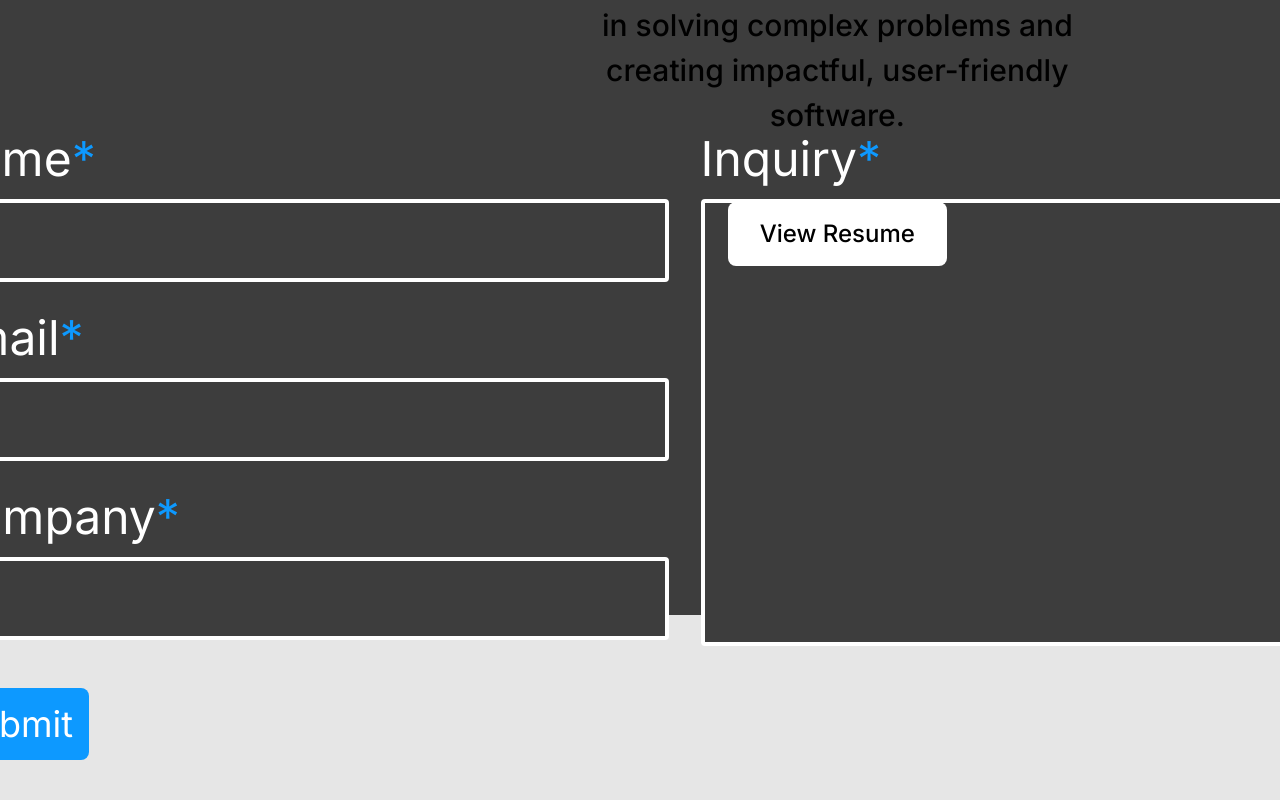
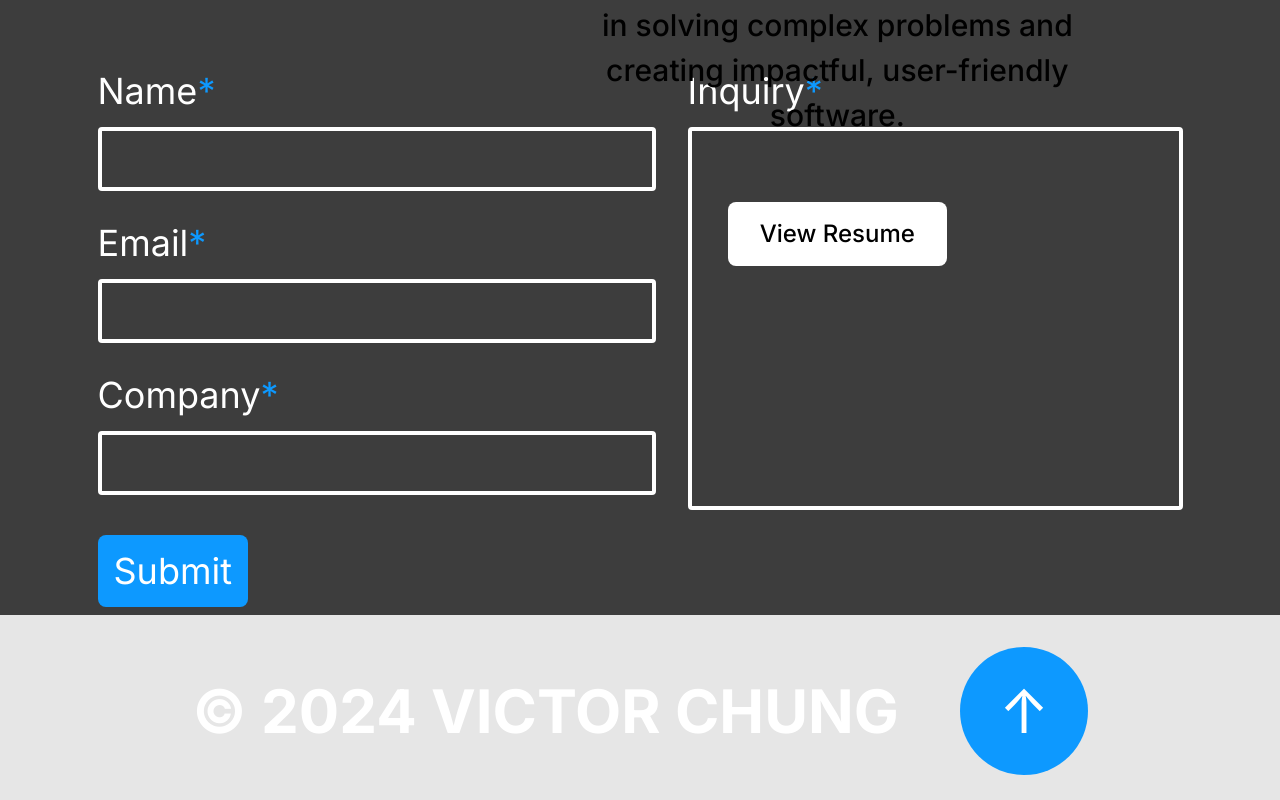
Before and after one commit to TheVicBro/portfolio, a Next.js app: page / in a window 1280 px wide. Shown: the part 3740-4540 px from the top of the page. After the commit the page ends 4515 px from the top, so only its background shows below. Built offline with nearby package versions, Linux system fonts and the light colour scheme.

Commit message:
1080p responsiveness changes for About page

```diff
--- a/src/app/page.tsx
+++ b/src/app/page.tsx
@@ -412,7 +412,7 @@ export default function Home() {
         </div>
         <form onSubmit={handleSubmit}>
           <div>
-            <div className="mt-32 flex text-white text-5xl space-x-8 h-full">
+            <div className="5xl:mt-32 mt-16 flex text-white 5xl:text-5xl text-4xl space-x-8 h-full">
               <div className="flex flex-col">
                 <div>
                   <div>
@@ -482,13 +482,13 @@ export default function Home() {
             </div>
           </div>
           <motion.button
-            className="bg-skyblue text-4xl text-white rounded-lg my-12 p-4" type="submit"
+            className="bg-skyblue text-4xl text-white rounded-lg 5xl:my-12 my-10 p-4" type="submit"
             whileTap={{ scale: 0.85 }}
           >
             Submit
           </motion.button>
         </form>
-        <div className="flex items-center justify-between w-full mt-12">
+        <div className="flex items-center justify-between w-full 5xl:mt-12 mt-0">
           <div className="flex 5xl:text-6xl text-6xl font-bold text-left text-white">
             © 2024 VICTOR CHUNG
           </div>
```
